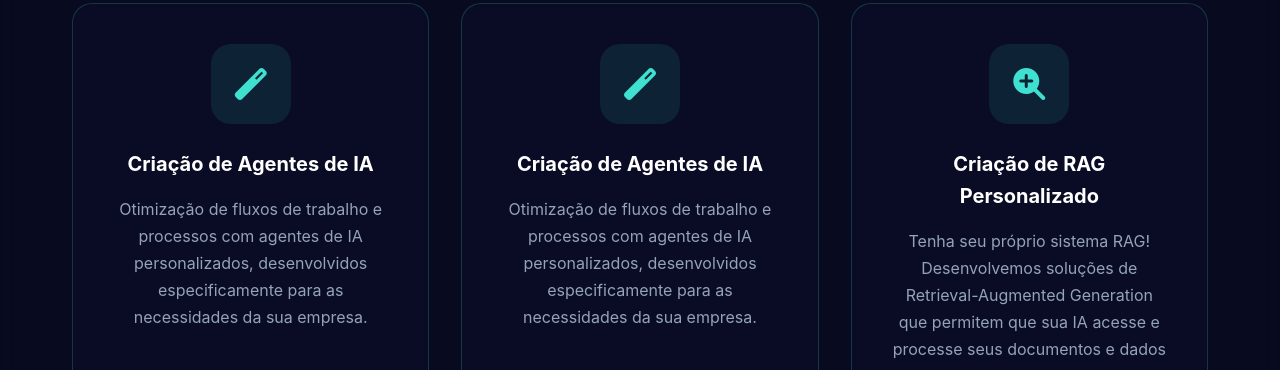
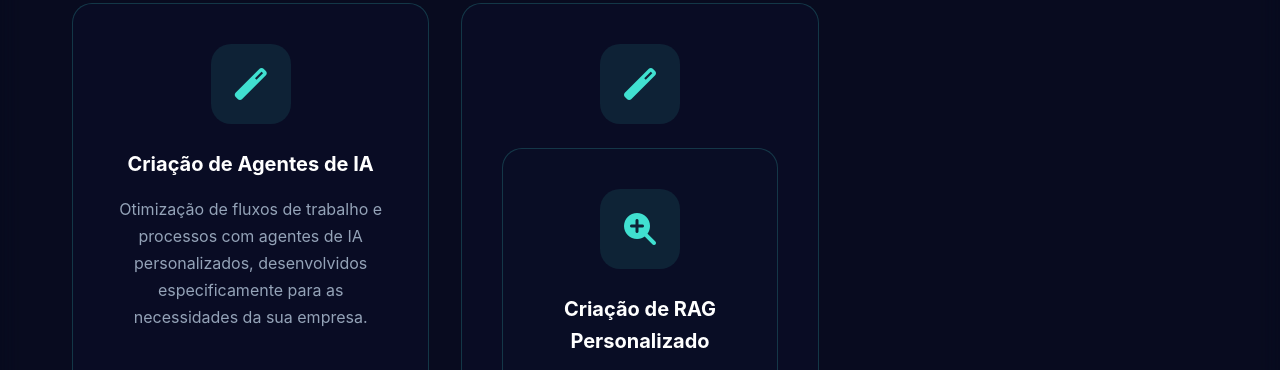
Before and after one commit to Vcortez99-hub/signaprod-ofc, a plain HTML site: page index.html in a window 1280 px wide. Shown: the part 1524-1894 px from the top of the page. Drawn offline with Linux system fonts and the light colour scheme.

Commit message:
Update index.html

```diff
--- a/index.html
+++ b/index.html
@@ -999,9 +999,6 @@
                 <div class="service-card">
                     <div class="service-icon">
                         <i class="fas fa-magic"></i>
-                    </div>
-                    <h3>Criação de Agentes de IA</h3>
-                    <p>Otimização de fluxos de trabalho e processos com agentes de IA personalizados, desenvolvidos especificamente para as necessidades da sua empresa.</p>
                 </div>
                <div class="service-card">
                 <div class="service-icon">
```
